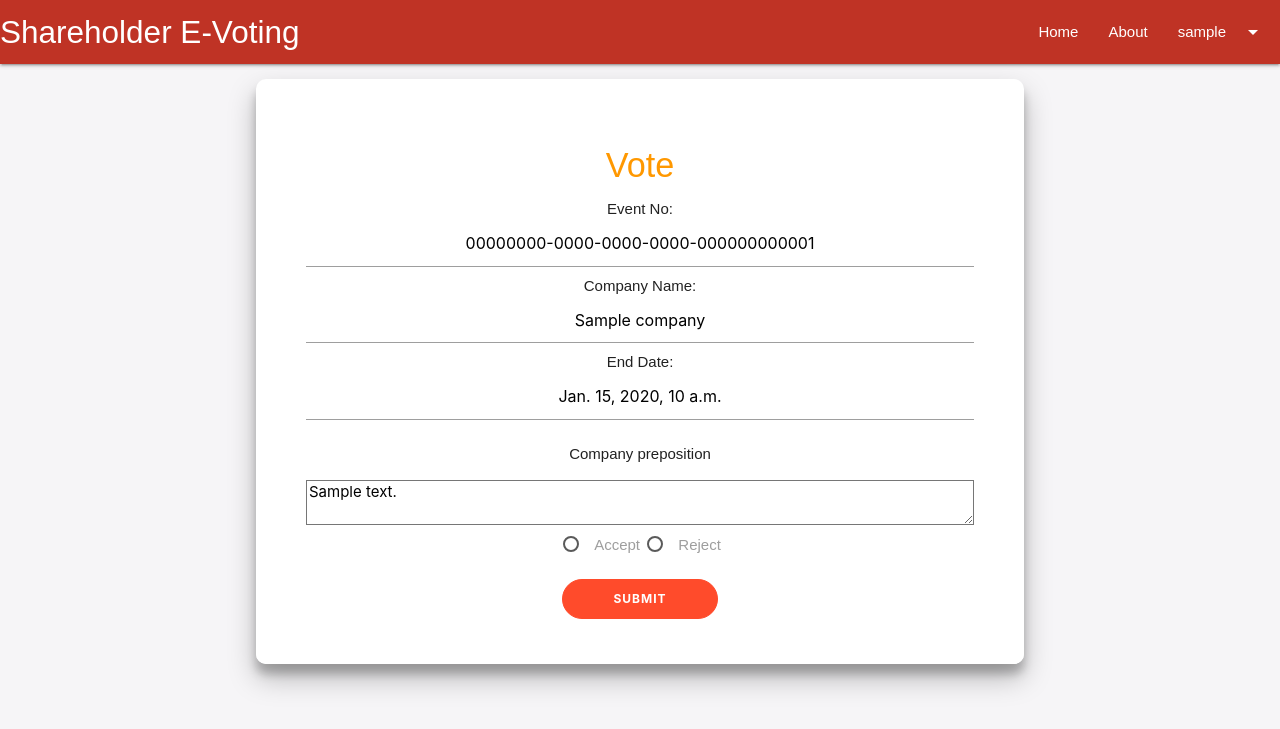
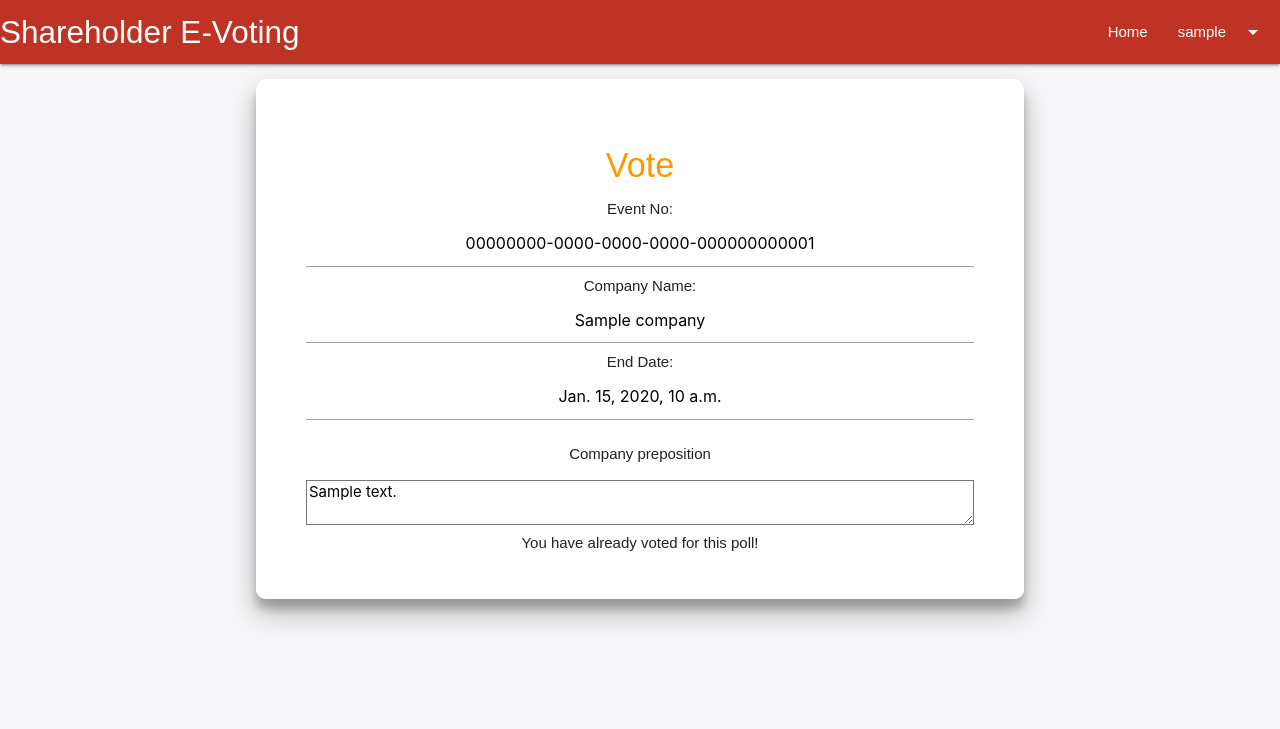
Before and after one commit to sanketp60/shareholderevoting, a Django app: page /vote/00000000-0000-0000-0000-000000000001 in a window 1280 px wide. Shown: the top 729 px of the page. Run offline with Django 3.2, Linux system fonts and the light colour scheme; a user stored in the database is signed in; tables that the repository leaves empty hold one stand-in row (values such as "Sample post").

Commit message:
Milestone 2

```diff
--- a/assets/style.css
+++ b/assets/style.css
@@ -10,12 +10,10 @@
 
 body {
 	background: #f6f5f7;
-
 	justify-content: center;
 	align-items: center;
 	flex-direction: column;
 	font-family: 'Montserrat', sans-serif;
-
 }
 
 button {
--- a/poll/models.py
+++ b/poll/models.py
@@ -22,7 +22,7 @@ class Poll(models.Model):
     ResultDateTime = models.DateTimeField()
 
     def __str__(self):
-        return str(self.Company)+" - "+str(self.Content)
+        return str(self.Company)+" - "+str(self.Content)+" #"+str(self.PollID)
 
 class UserData(models.Model):
     UserID = models.OneToOneField(User, primary_key=True, on_delete=models.CASCADE)
--- a/poll/templates/poll/vote.html
+++ b/poll/templates/poll/vote.html
@@ -5,6 +5,7 @@
   <div class="container">
     <br><br>
     <h4 class="header center orange-text">Vote</h4>
+    {% if allow_to_vote %}
     <form action="/vote/register/" method="post" id="voteform">
       {% csrf_token %}
       <div class="w3-top">
@@ -27,6 +28,11 @@
 
   <p>Company preposition</p>
   <textarea rows="4" cols="50" readonly>{{ my_poll.Content }}</textarea> <br>
+    {% if already_vote %}
+    You have already voted for this poll!
+
+    {% else %}
+
 
   <label>
       <input class="with-gap" name="Decision" type="radio" value="accept" />
@@ -41,7 +47,13 @@
   <br>
   <button type="submit" form="voteform" value="Submit">Submit</button>
    <!--input type="submit" value="Submit" onclick = "Warn();"-->
+
+    {% endif %}
   </form>
+    {% else %}
+    <input type="text" name="pollid" placeholder="You are not allowed to vote for this poll!" size="20" readonly>
+    {% endif %}
+
   <br>
   <br>
   <br>
--- a/poll/urls.py
+++ b/poll/urls.py
@@ -5,7 +5,7 @@ from . import views
 
 urlpatterns = [
     path('', views.index, name='index'),
-    path('results/', views.results, name='results'),
+    path('results/<str:pollid>', views.results, name='results'),
     path('vote/<str:pollid>', views.vote, name='vote'),
     path('profile/', views.profile, name='profile'),
     path('vote/register/', views.vote_register, name='vote-register'),
--- a/poll/views.py
+++ b/poll/views.py
@@ -1,22 +1,52 @@
 from django.shortcuts import render
+from django.utils import timezone
 from django.http import HttpResponse
 from django.contrib.auth.decorators import login_required
 from django.contrib.auth.models import User
 from .models import Poll as PollModel
 from .models import UserData as UserDataModel
 from .models import Vote as VoteModel
+from .models import UserCompanyMapper as UserCompanyMapperModel
 
 def index(request):
     return render(request, 'poll/index.html')
 
-def results(request):
-    return render(request, 'poll/results.html')
+def results(request, pollid):
+    my_poll = PollModel.objects.get(PollID=pollid)
+    if my_poll.ResultDateTime >= timezone.now():
+        show_result = False
+    else:
+        show_result = True
+    yes_votes = VoteModel.objects.filter(Poll=my_poll, Feedback=True).count()
+    no_votes = VoteModel.objects.filter(Poll=my_poll, Feedback=False).count()
+    context = {
+        'yes_votes': yes_votes,
+        'no_votes': no_votes,
+        'company_name': my_poll.Company.Name,
+        'poll_content': my_poll.Content,
+        'show_result': show_result,
+        'result_datetime': my_poll.ResultDateTime
+        }
+    return render(request, 'poll/results.html', context)
 
 @login_required(login_url='/login')
 def vote(request, pollid):
+    user_data = User.objects.get(id=request.user.id)
     my_poll = PollModel.objects.get(PollID=pollid)
-    context = {'my_poll': my_poll}
-    print(context)
+    x = UserCompanyMapperModel.objects.filter(User=user_data, Company=my_poll.Company).count()
+    if x == 1:
+        allow_to_vote = True
+    else:
+        allow_to_vote = False
+    if VoteModel.objects.filter(User=user_data, Poll=my_poll).count():
+        already_vote = 1
+    else:
+        already_vote = 0
+    context = {
+        'my_poll': my_poll,
+        'already_vote': already_vote,
+        'allow_to_vote': allow_to_vote
+        }
     return render(request, 'poll/vote.html', context)
 
 @login_required(login_url='/login')
--- a/templates/base.html
+++ b/templates/base.html
@@ -23,11 +23,10 @@
 
     <nav class="nav-fixed">
         <div class="nav-wrapper">
-          <a href="#" class="brand-logo">Shareholder E-Voting</a>
+          <a href="/" class="brand-logo">Shareholder E-Voting</a>
           <a href="#" data-target="mobile-demo" class="sidenav-trigger"><i class="material-icons">menu</i></a>
           <ul id="nav-mobile" class="right hide-on-med-and-down">
-            <li><a href="#" onclick="toggleModal();">Home</a></li>
-            <li><a href="#" onclick="toggleModal();">About</a></li>
+            <li><a href="/" onclick="toggleModal();">Home</a></li>
             {% if user.is_authenticated %}
             <li><a class="dropdown-trigger" data-target="dropdown-menu" href="#" onclick="toggleModal();">
               {{ user.get_username }}<i class="material-icons right">arrow_drop_down</i></a>
@@ -43,13 +42,16 @@
               {% endif %}
             </ul>
         </div>
-
       </nav>
 
       <ul class="sidenav" id="mobile-demo">
-
-        <li><a href="#" onclick="toggleModal();">Home</a></li>
-        <li><a href="#" onclick="toggleModal();">About</a></li>
+        <li><a href="/" onclick="toggleModal();">Home</a></li>
+        {% if user.is_authenticated %}
+        <li><a href="{% url 'profile' %}" onclick="toggleModal();">Profile</a></li>
+        <li><a href="{% url 'logout' %}" onclick="toggleModal();">Log out</a></li>
+        {% else %}
+        <li><a href="{% url 'login' %}" onclick="toggleModal();">Log in</a></li>
+        {% endif %}
       </ul>
 
 </section>
```
Also changed, not shown: poll/templates/poll/results.html (+8 -5 lines).
